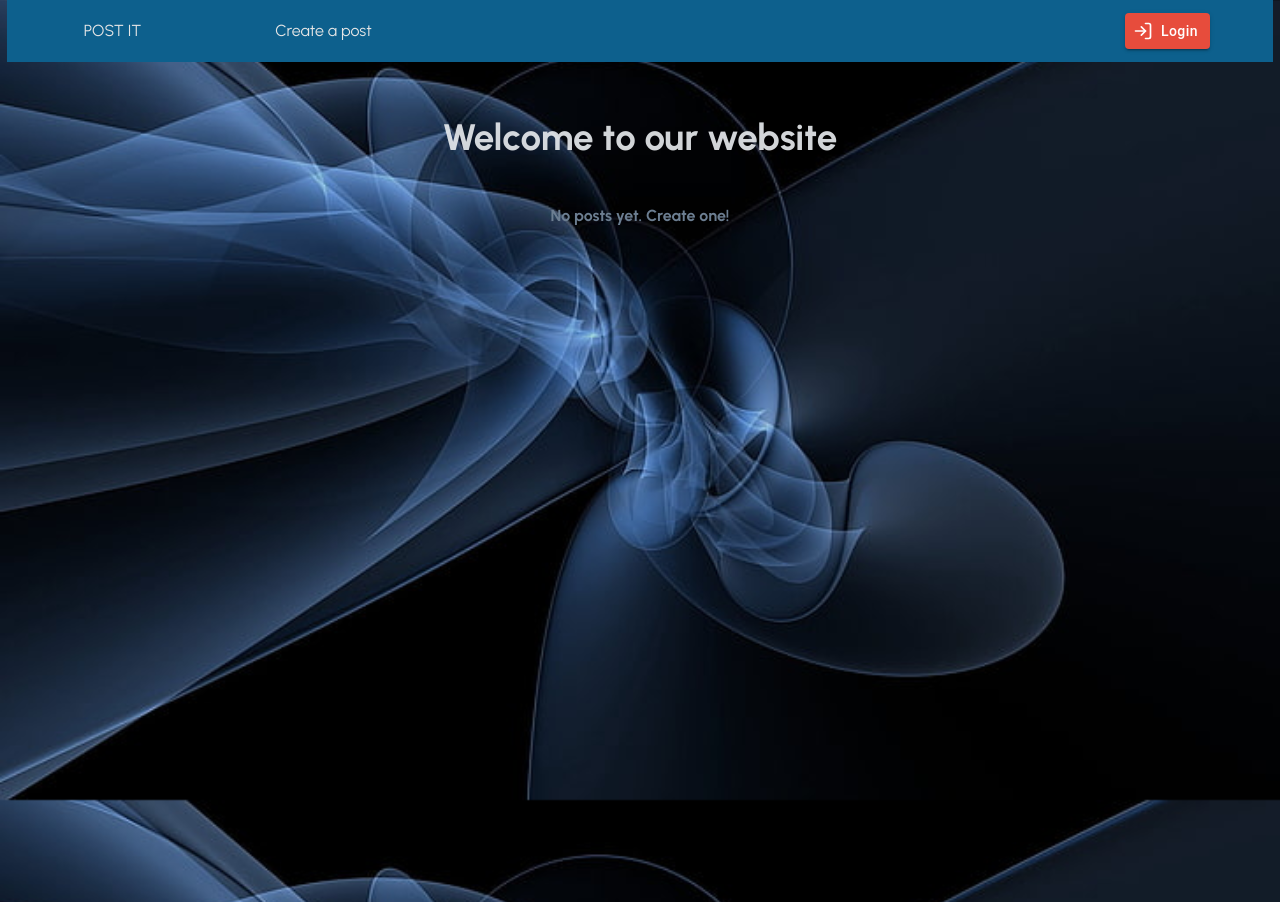
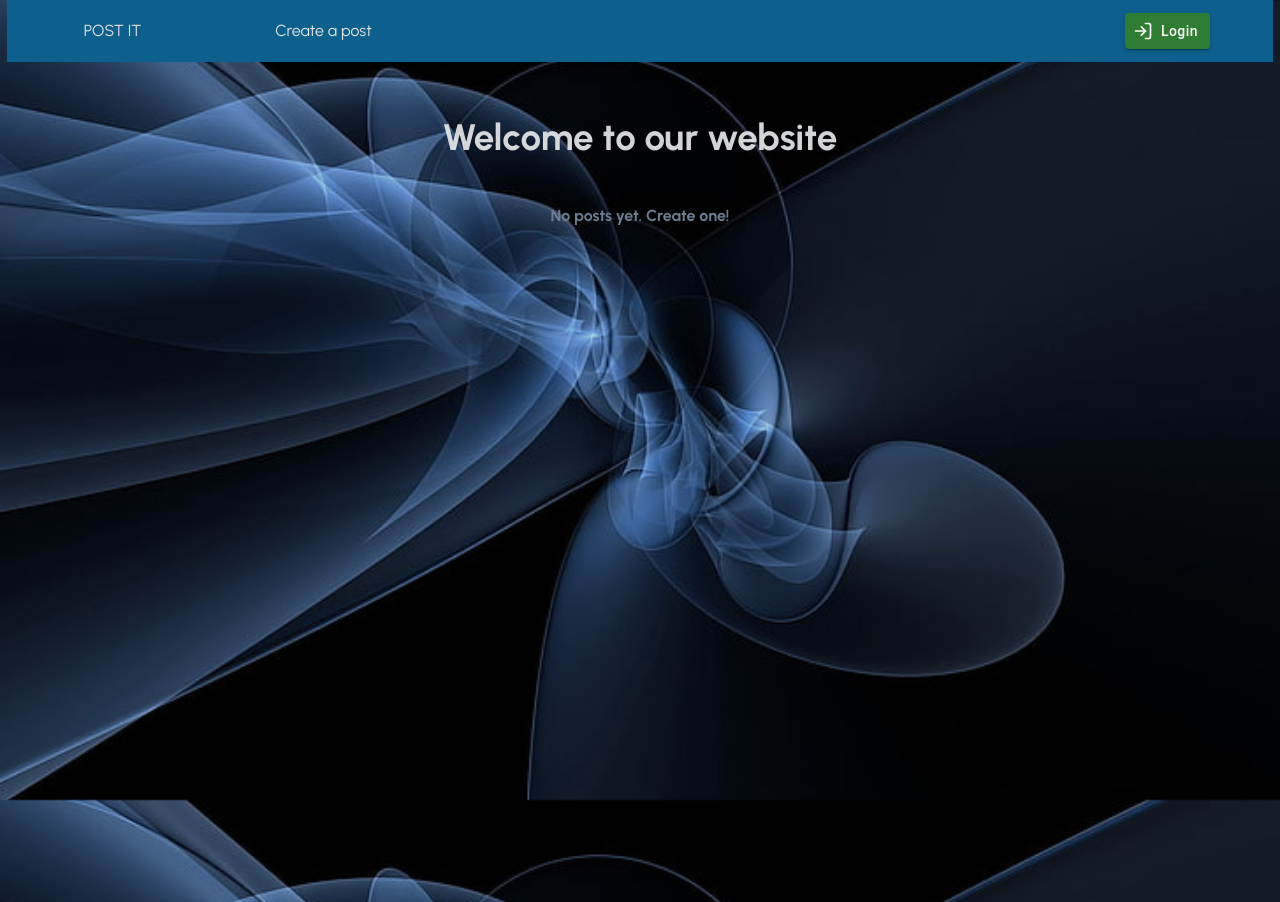
Before and after one commit to justFG/bootcamp, a React (Vite) app: page / in a window 1280 px wide. Built offline with nearby package versions, Linux system fonts and the light colour scheme.

Commit message:
Update Navbar.css

```diff
--- a/src/componant/Navbar/Navbar.css
+++ b/src/componant/Navbar/Navbar.css
@@ -32,7 +32,6 @@ body {
 }
 
 .navbar button {
-  background: #e74c3c;
   color: #ffffff;
   border: none;
   padding: 6px 12px;
@@ -41,10 +40,6 @@ body {
   transition: background 0.3s ease, transform 0.2s ease;
 }
 
-.navbar button:hover {
-  background: #c0392b;
-  transform: scale(1.05);
-}
 
 .navbar-text {
   color: #e6e6e6;
```
